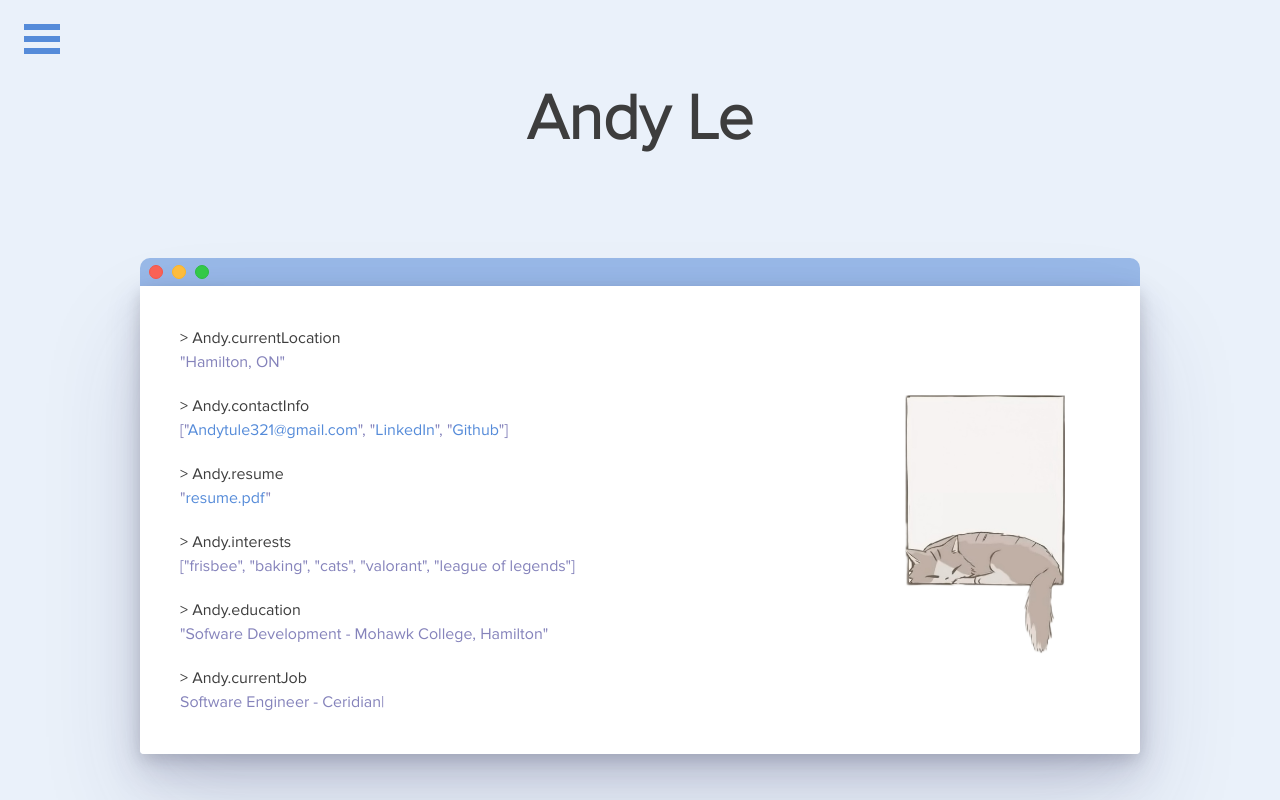
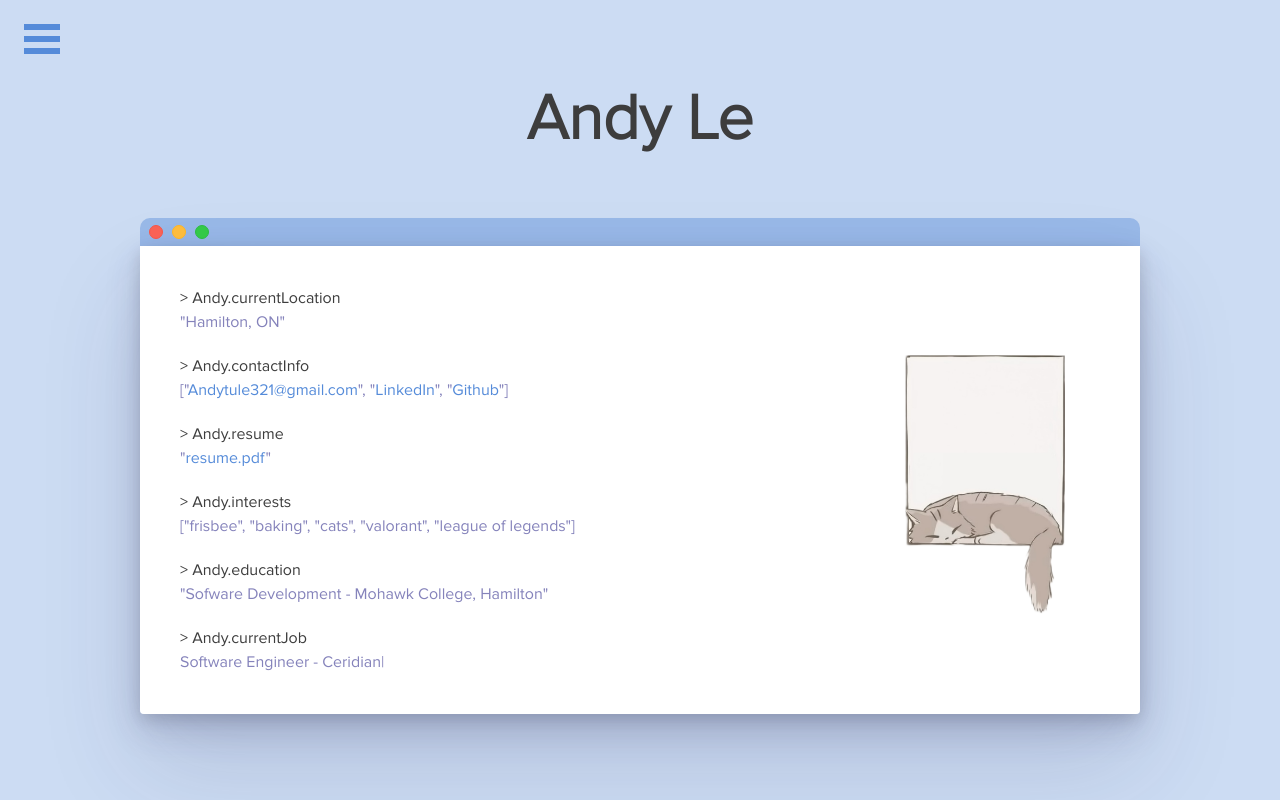
Before and after one commit to Andytule/andytule.github.io, a React (Create React App) app: page / in a window 1280 px wide. Built offline with nearby package versions, Linux system fonts and the light colour scheme.

Commit message:
Adjusted app colors

```diff
--- a/src/App.scss
+++ b/src/App.scss
@@ -12,7 +12,7 @@ li {
 }
 
 body {
-  background-color: $blue-5;
+  background-color: $blue-4;
 }
 
 a {
--- a/src/components/Sidebar/SideBar.scss
+++ b/src/components/Sidebar/SideBar.scss
@@ -35,12 +35,12 @@
 }
 
 .bm-cross-button button:focus {
-  outline: 2px solid $blue-2;
+  outline: 2px solid $blue-1;
   outline-offset: 2px;
 }
 
 .bm-cross-button button:focus + span span.bm-cross {
-  background-color: $blue-2;
+  background-color: $blue-1;
 }
 
 .bm-menu-wrap {
--- a/src/pages/Home/Home.scss
+++ b/src/pages/Home/Home.scss
@@ -7,7 +7,6 @@
     .home-portfolio-name {
       font-family: "Proxima Nova Light", sans-serif;
       font-size: $font-size-xlarge;
-      margin-bottom: 40px;
       text-align: center;
     }
   }
--- a/src/pages/Resume/Resume.scss
+++ b/src/pages/Resume/Resume.scss
@@ -9,7 +9,7 @@
     }
 
     .resume-document {
-      border-radius: 10px;
+      border-radius: 4px;
       box-shadow: 0 50px 100px rgba(50, 50, 93, 0.05),
         0 15px 35px rgba(50, 50, 93, 0.1), 0 5px 15px rgba(0, 0, 0, 0.1);
       overflow: hidden;
--- a/src/styles/colors.scss
+++ b/src/styles/colors.scss
@@ -1,7 +1,7 @@
 $blue-1: #558bd9; // Primary Button, Link
 $blue-2: #76a2e0; // Hover
 $blue-3: #99b9e8; // Accent Bar
-$blue-4: #ccdcf3;
+$blue-4: #ccdcf3; // Background
 $blue-5: #eaf1fa;
 $purple: #8583bb; // Accent Purple
 $black-1: #3d3d3d; // Button on White
--- a/src/styles/common.scss
+++ b/src/styles/common.scss
@@ -2,7 +2,7 @@
   display: flex;
   flex-direction: column;
   gap: 60px;
-  padding-top: 80px;
+  padding: 80px 0;
 
   @include mobile {
     gap: 40px;
```
